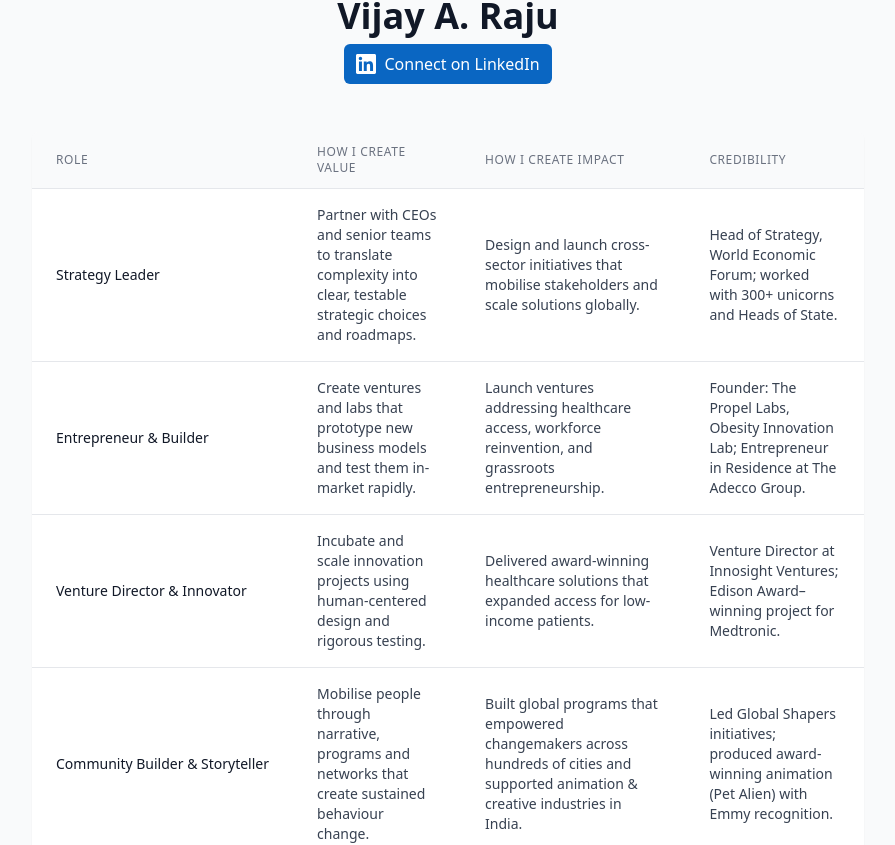
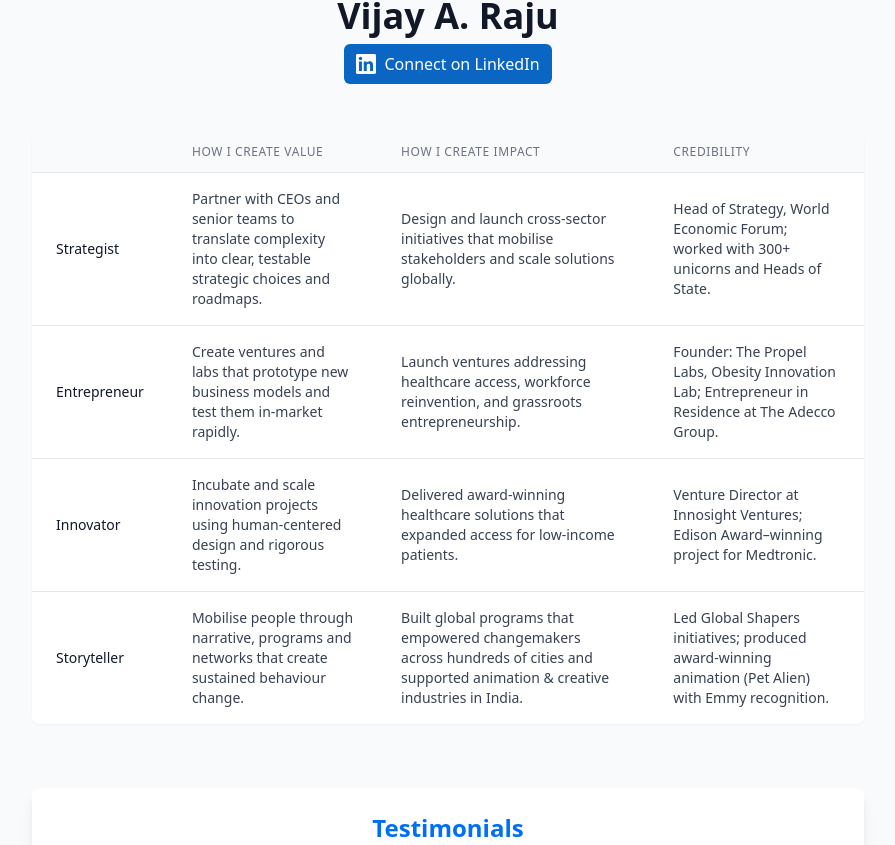
Before and after one commit to Wijay000/draft, a Next.js app: page /about in a window 1280 px wide. Shown: the part 396-1241 px from the top of the page, without its empty margins (192-1087 px from the left). Built offline with nearby package versions, Linux system fonts and the light colour scheme.

Commit message:
About: update first-column labels (Strategist, Entrepreneur, Innovator, Storyteller) and remove header text 'Role'

```diff
--- a/pages/about.js
+++ b/pages/about.js
@@ -48,7 +48,7 @@ export default function About() {
           <table className="min-w-full divide-y divide-gray-200">
             <thead className="bg-gray-50">
               <tr>
-                <th scope="col" className="px-6 py-3 text-left text-xs font-medium text-gray-500 uppercase tracking-wider">Role</th>
+                <th scope="col" className="px-6 py-3 text-left text-xs font-medium text-gray-500 uppercase tracking-wider"></th>
                 <th scope="col" className="px-6 py-3 text-left text-xs font-medium text-gray-500 uppercase tracking-wider">How I create value</th>
                 <th scope="col" className="px-6 py-3 text-left text-xs font-medium text-gray-500 uppercase tracking-wider">How I create impact</th>
                 <th scope="col" className="px-6 py-3 text-left text-xs font-medium text-gray-500 uppercase tracking-wider">Credibility</th>
@@ -56,28 +56,28 @@ export default function About() {
             </thead>
             <tbody className="bg-white divide-y divide-gray-200">
               <tr className="hover:bg-gray-50">
-                <td className="px-6 py-4 whitespace-nowrap text-sm font-medium text-gray-900">Strategy Leader</td>
+                <td className="px-6 py-4 whitespace-nowrap text-sm font-medium text-gray-900">Strategist</td>
                 <td className="px-6 py-4 whitespace-normal text-sm text-gray-700">Partner with CEOs and senior teams to translate complexity into clear, testable strategic choices and roadmaps.</td>
                 <td className="px-6 py-4 whitespace-normal text-sm text-gray-700">Design and launch cross-sector initiatives that mobilise stakeholders and scale solutions globally.</td>
                 <td className="px-6 py-4 whitespace-normal text-sm text-gray-700">Head of Strategy, World Economic Forum; worked with 300+ unicorns and Heads of State.</td>
               </tr>
 
               <tr className="hover:bg-gray-50">
-                <td className="px-6 py-4 whitespace-nowrap text-sm font-medium text-gray-900">Entrepreneur & Builder</td>
+                <td className="px-6 py-4 whitespace-nowrap text-sm font-medium text-gray-900">Entrepreneur</td>
                 <td className="px-6 py-4 whitespace-normal text-sm text-gray-700">Create ventures and labs that prototype new business models and test them in-market rapidly.</td>
                 <td className="px-6 py-4 whitespace-normal text-sm text-gray-700">Launch ventures addressing healthcare access, workforce reinvention, and grassroots entrepreneurship.</td>
                 <td className="px-6 py-4 whitespace-normal text-sm text-gray-700">Founder: The Propel Labs, Obesity Innovation Lab; Entrepreneur in Residence at The Adecco Group.</td>
               </tr>
 
               <tr className="hover:bg-gray-50">
-                <td className="px-6 py-4 whitespace-nowrap text-sm font-medium text-gray-900">Venture Director & Innovator</td>
+                <td className="px-6 py-4 whitespace-nowrap text-sm font-medium text-gray-900">Innovator</td>
                 <td className="px-6 py-4 whitespace-normal text-sm text-gray-700">Incubate and scale innovation projects using human-centered design and rigorous testing.</td>
                 <td className="px-6 py-4 whitespace-normal text-sm text-gray-700">Delivered award-winning healthcare solutions that expanded access for low-income patients.</td>
                 <td className="px-6 py-4 whitespace-normal text-sm text-gray-700">Venture Director at Innosight Ventures; Edison Award–winning project for Medtronic.</td>
               </tr>
 
               <tr className="hover:bg-gray-50">
-                <td className="px-6 py-4 whitespace-nowrap text-sm font-medium text-gray-900">Community Builder & Storyteller</td>
+                <td className="px-6 py-4 whitespace-nowrap text-sm font-medium text-gray-900">Storyteller</td>
                 <td className="px-6 py-4 whitespace-normal text-sm text-gray-700">Mobilise people through narrative, programs and networks that create sustained behaviour change.</td>
                 <td className="px-6 py-4 whitespace-normal text-sm text-gray-700">Built global programs that empowered changemakers across hundreds of cities and supported animation & creative industries in India.</td>
                 <td className="px-6 py-4 whitespace-normal text-sm text-gray-700">Led Global Shapers initiatives; produced award-winning animation (Pet Alien) with Emmy recognition.</td>
```
